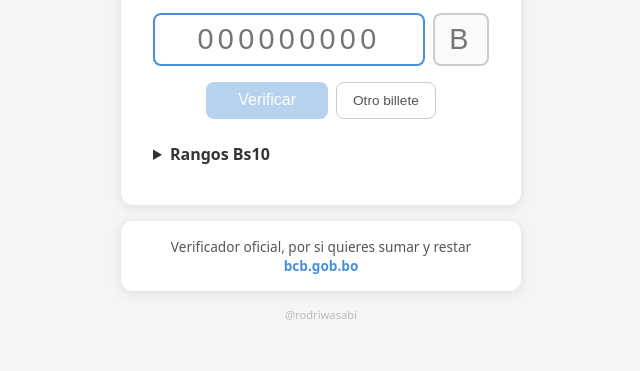
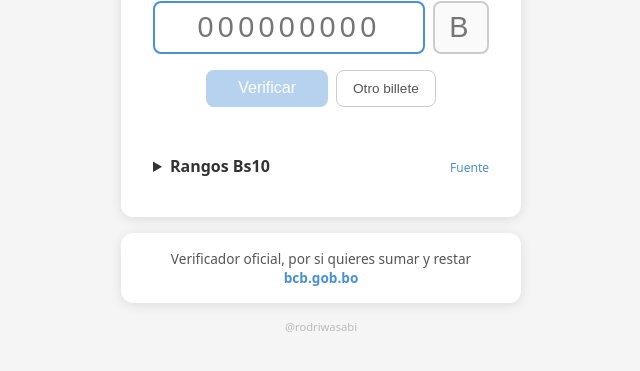
Before and after one commit to rodriwasabi/bcb-epic-fail, a plain HTML site: page index.html in a window 1280 px wide. Shown: the part 327-698 px from the top of the page, without its empty margins (319-959 px from the left). Drawn offline with Linux system fonts and the light colour scheme.

Commit message:
add: source

```diff
--- a/index.html
+++ b/index.html
@@ -293,7 +293,10 @@
     </div>
     <div id="result"></div>
     <div id="history"></div>
-    <div id="ranges"></div>
+    <div style="display:flex;align-items:baseline;gap:0.5rem;">
+      <div id="ranges" style="flex:1;"></div>
+      <a id="sourceLink" href="https://www.bcb.gob.bo/webdocs/files_noticias/28feb26%20CP%209%20BCB%20levanta%20inhabilitaci%C3%B3n%20Serie%20B.PDF" target="_blank" rel="noopener" style="font-size:0.75rem;color:#4a90d9;text-decoration:none;white-space:nowrap;">Fuente</a>
+    </div>
   </div>
 
   <div class="card-link">
@@ -320,6 +323,7 @@
         historyInvalid: 'NO VALIDO',
         historyValid: 'VALIDO',
         official: 'Verificador oficial, por si quieres sumar y restar',
+        source: 'Fuente',
       },
       pt: {
         title: 'Verificador de Cédulas',
@@ -335,6 +339,7 @@
         historyInvalid: 'INVÁLIDA',
         historyValid: 'VÁLIDA',
         official: 'Verificador oficial, caso queira somar e subtrair',
+        source: 'Fonte',
       },
       en: {
         title: 'Bill Checker',
@@ -350,6 +355,7 @@
         historyInvalid: 'INVALID',
         historyValid: 'VALID',
         official: 'Official checker, in case you want to add and subtract',
+        source: 'Source',
       },
     };
 
@@ -420,6 +426,7 @@
     const titleEl = document.getElementById('title');
 
     const officialText = document.getElementById('officialText');
+    const sourceLink = document.getElementById('sourceLink');
 
     function setLang(l) {
       lang = l;
@@ -428,6 +435,7 @@
       btnCheck.textContent = t('check');
       btnOtro.textContent = t('another');
       officialText.textContent = t('official');
+      sourceLink.textContent = t('source');
       result.style.display = 'none';
       renderRanges();
     }
```
